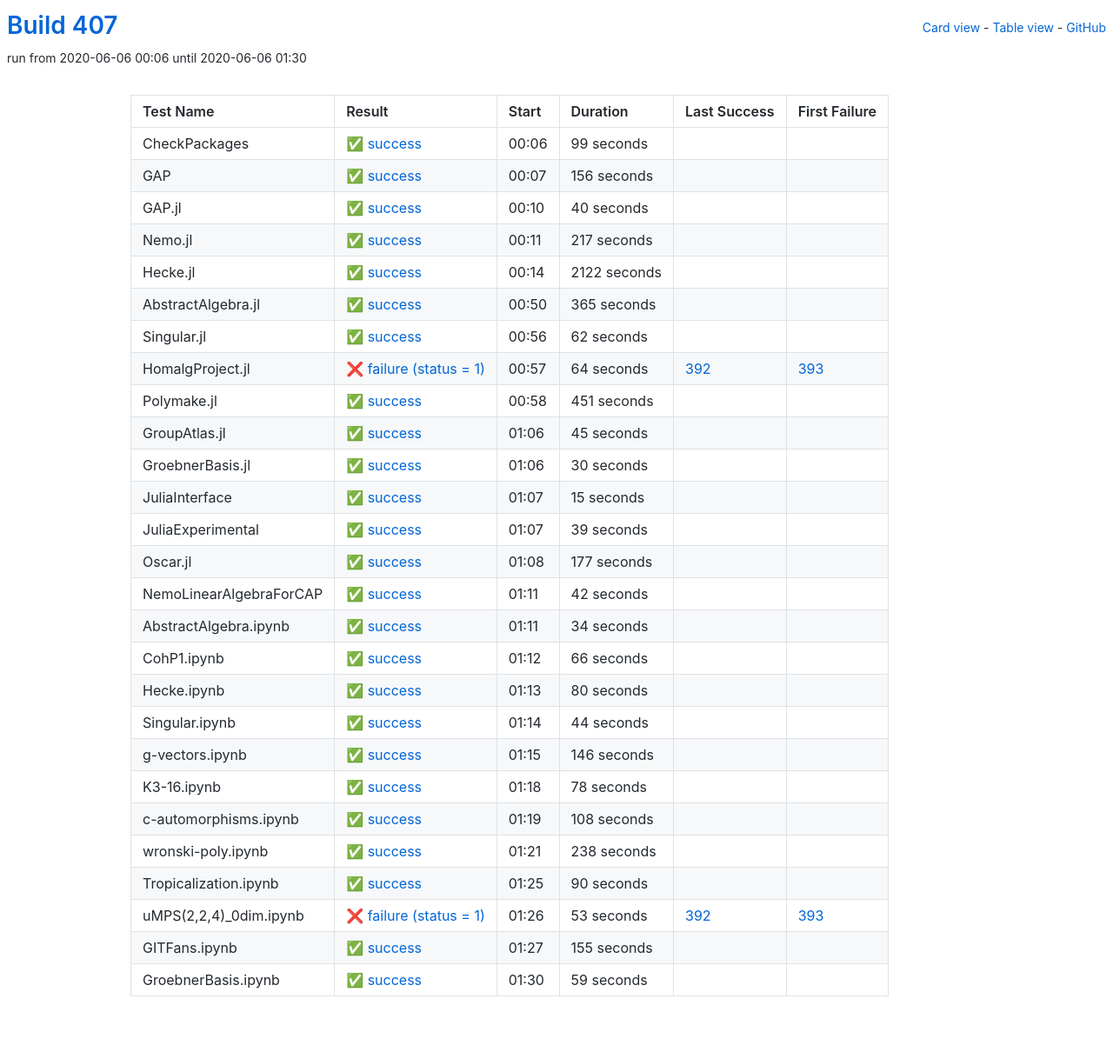
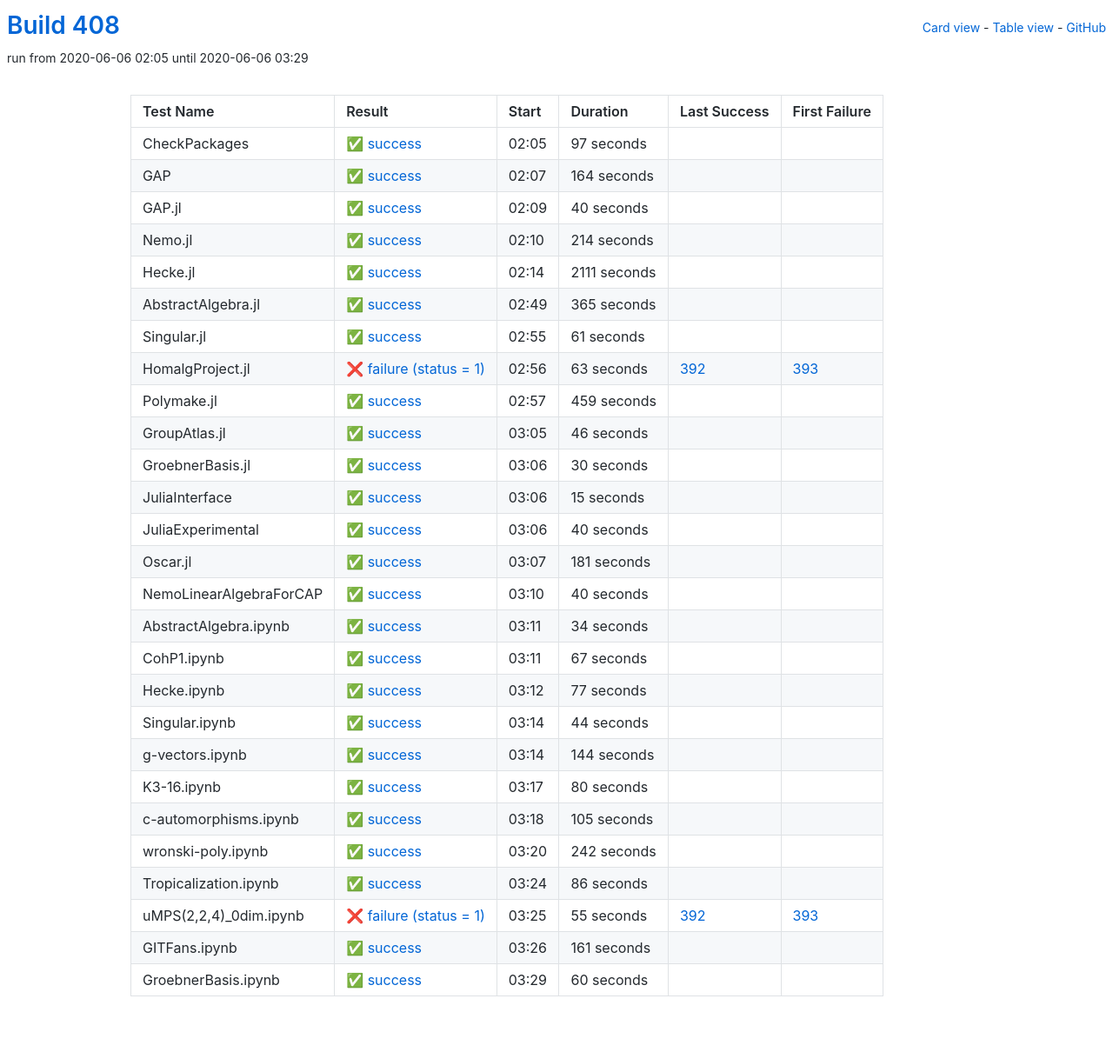
Before and after one commit to oscar-system/oscar-ci-status-1.4, a Jekyll site: the page built from table.html, in a window 1280 px wide. Shown: the whole page at 87% size. Built offline with Jekyll 4.4.1, drawn with Linux system fonts in a browser that asks for light colours.

Commit message:
Build 408

```diff
--- a/_data/ci.yml
+++ b/_data/ci.yml
@@ -1,29 +1,29 @@
-build: 407
-build_url: https://oscarci.mathematik.uni-kl.de/job/oscar-julia-1.4/407/
+build: 408
+build_url: https://oscarci.mathematik.uni-kl.de/job/oscar-julia-1.4/408/
 job: oscar-julia-1.4
 tests:
-- duration: 99
+- duration: 97
   exitcode: 0
   first_failure: false
   first_failure_url: null
   id: checkpackages
   last_success: false
   last_success_url: null
-  log: https://oscarci.mathematik.uni-kl.de/job/oscar-julia-1.4/407/artifact/logs/build-407/CheckPackages.log
+  log: https://oscarci.mathematik.uni-kl.de/job/oscar-julia-1.4/408/artifact/logs/build-408/CheckPackages.log
   name: CheckPackages
-  start: 2020-06-06 00:06
+  start: 2020-06-06 02:05
   status: success
   success: true
-- duration: 156
+- duration: 164
   exitcode: 0
   first_failure: false
   first_failure_url: null
   id: gap
   last_success: false
   last_success_url: null
-  log: https://oscarci.mathematik.uni-kl.de/job/oscar-julia-1.4/407/artifact/logs/build-407/GAP.log
+  log: https://oscarci.mathematik.uni-kl.de/job/oscar-julia-1.4/408/artifact/logs/build-408/GAP.log
   name: GAP
-  start: 2020-06-06 00:07
+  start: 2020-06-06 02:07
   status: success
   success: true
 - duration: 40
@@ -33,33 +33,33 @@ tests:
   id: gap-jl
   last_success: false
   last_success_url: null
-  log: https://oscarci.mathematik.uni-kl.de/job/oscar-julia-1.4/407/artifact/logs/build-407/GAP.jl.log
+  log: https://oscarci.mathematik.uni-kl.de/job/oscar-julia-1.4/408/artifact/logs/build-408/GAP.jl.log
   name: GAP.jl
-  start: 2020-06-06 00:10
+  start: 2020-06-06 02:09
   status: success
   success: true
-- duration: 217
+- duration: 214
   exitcode: 0
   first_failure: false
   first_failure_url: null
   id: nemo-jl
   last_success: false
   last_success_url: null
-  log: https://oscarci.mathematik.uni-kl.de/job/oscar-julia-1.4/407/artifact/logs/build-407/Nemo.jl.log
+  log: https://oscarci.mathematik.uni-kl.de/job/oscar-julia-1.4/408/artifact/logs/build-408/Nemo.jl.log
   name: Nemo.jl
-  start: 2020-06-06 00:11
+  start: 2020-06-06 02:10
   status: success
   success: true
-- duration: 2122
+- duration: 2111
   exitcode: 0
   first_failure: false
   first_failure_url: null
   id: hecke-jl
   last_success: false
   last_success_url: null
-  log: https://oscarci.mathematik.uni-kl.de/job/oscar-julia-1.4/407/artifact/logs/build-407/Hecke.jl.log
+  log: https://oscarci.mathematik.uni-kl.de/job/oscar-julia-1.4/408/artifact/logs/build-408/Hecke.jl.log
   name: Hecke.jl
-  start: 2020-06-06 00:14
+  start: 2020-06-06 02:14
   status: success
   success: true
 - duration: 365
@@ -69,57 +69,57 @@ tests:
   id: abstractalgebra-jl
   last_success: false
   last_success_url: null
-  log: https://oscarci.mathematik.uni-kl.de/job/oscar-julia-1.4/407/artifact/logs/build-407/AbstractAlgebra.jl.log
+  log: https://oscarci.mathematik.uni-kl.de/job/oscar-julia-1.4/408/artifact/logs/build-408/AbstractAlgebra.jl.log
   name: AbstractAlgebra.jl
-  start: 2020-06-06 00:50
+  start: 2020-06-06 02:49
   status: success
   success: true
-- duration: 62
+- duration: 61
   exitcode: 0
   first_failure: false
   first_failure_url: null
   id: singular-jl
   last_success: false
   last_success_url: null
-  log: https://oscarci.mathematik.uni-kl.de/job/oscar-julia-1.4/407/artifact/logs/build-407/Singular.jl.log
+  log: https://oscarci.mathematik.uni-kl.de/job/oscar-julia-1.4/408/artifact/logs/build-408/Singular.jl.log
   name: Singular.jl
-  start: 2020-06-06 00:56
+  start: 2020-06-06 02:55
   status: success
   success: true
-- duration: 64
+- duration: 63
   exitcode: 1
   first_failure: 393
   first_failure_url: https://oscarci.mathematik.uni-kl.de/job/oscar-julia-1.4/393/
   id: homalgproject-jl
   last_success: 392
   last_success_url: https://oscarci.mathematik.uni-kl.de/job/oscar-julia-1.4/392/
-  log: https://oscarci.mathematik.uni-kl.de/job/oscar-julia-1.4/407/artifact/logs/build-407/HomalgProject.jl.log
+  log: https://oscarci.mathematik.uni-kl.de/job/oscar-julia-1.4/408/artifact/logs/build-408/HomalgProject.jl.log
   name: HomalgProject.jl
-  start: 2020-06-06 00:57
+  start: 2020-06-06 02:56
   status: failure
   success: false
-- duration: 451
+- duration: 459
   exitcode: 0
   first_failure: false
   first_failure_url: null
   id: polymake-jl
   last_success: false
   last_success_url: null
-  log: https://oscarci.mathematik.uni-kl.de/job/oscar-julia-1.4/407/artifact/logs/build-407/Polymake.jl.log
+  log: https://oscarci.mathematik.uni-kl.de/job/oscar-julia-1.4/408/artifact/logs/build-408/Polymake.jl.log
   name: Polymake.jl
-  start: 2020-06-06 00:58
+  start: 2020-06-06 02:57
   status: success
   success: true
-- duration: 45
+- duration: 46
   exitcode: 0
   first_failure: false
   first_failure_url: null
   id: groupatlas-jl
   last_success: false
   last_success_url: null
-  log: https://oscarci.mathematik.uni-kl.de/job/oscar-julia-1.4/407/artifact/logs/build-407/GroupAtlas.jl.log
+  log: https://oscarci.mathematik.uni-kl.de/job/oscar-julia-1.4/408/artifact/logs/build-408/GroupAtlas.jl.log
   name: GroupAtlas.jl
-  start: 2020-06-06 01:06
+  start: 2020-06-06 03:05
   status: success
   success: true
 - duration: 30
@@ -129,9 +129,9 @@ tests:
   id: groebnerbasis-jl
   last_success: false
   last_success_url: null
-  log: https://oscarci.mathematik.uni-kl.de/job/oscar-julia-1.4/407/artifact/logs/build-407/GroebnerBasis.jl.log
+  log: https://oscarci.mathematik.uni-kl.de/job/oscar-julia-1.4/408/artifact/logs/build-408/GroebnerBasis.jl.log
   name: GroebnerBasis.jl
-  start: 2020-06-06 01:06
+  start: 2020-06-06 03:06
   status: success
   success: true
 - duration: 15
@@ -141,45 +141,45 @@ tests:
   id: juliainterface
   last_success: false
   last_success_url: null
-  log: https://oscarci.mathematik.uni-kl.de/job/oscar-julia-1.4/407/artifact/logs/build-407/JuliaInterface.log
+  log: https://oscarci.mathematik.uni-kl.de/job/oscar-julia-1.4/408/artifact/logs/build-408/JuliaInterface.log
   name: JuliaInterface
-  start: 2020-06-06 01:07
+  start: 2020-06-06 03:06
   status: success
   success: true
-- duration: 39
+- duration: 40
   exitcode: 0
   first_failure: false
   first_failure_url: null
   id: juliaexperimental
   last_success: false
   last_success_url: null
-  log: https://oscarci.mathematik.uni-kl.de/job/oscar-julia-1.4/407/artifact/logs/build-407/JuliaExperimental.log
+  log: https://oscarci.mathematik.uni-kl.de/job/oscar-julia-1.4/408/artifact/logs/build-408/JuliaExperimental.log
   name: JuliaExperimental
-  start: 2020-06-06 01:07
+  start: 2020-06-06 03:06
   status: success
   success: true
-- duration: 177
+- duration: 181
   exitcode: 0
   first_failure: false
   first_failure_url: null
   id: oscar-jl
   last_success: false
   last_success_url: null
-  log: https://oscarci.mathematik.uni-kl.de/job/oscar-julia-1.4/407/artifact/logs/build-407/Oscar.jl.log
+  log: https://oscarci.mathematik.uni-kl.de/job/oscar-julia-1.4/408/artifact/logs/build-408/Oscar.jl.log
   name: Oscar.jl
-  start: 2020-06-06 01:08
+  start: 2020-06-06 03:07
   status: success
   success: true
-- duration: 42
+- duration: 40
   exitcode: 0
   first_failure: false
   first_failure_url: null
   id: nemolinearalgebraforcap
   last_success: false
   last_success_url: null
-  log: https://oscarci.mathematik.uni-kl.de/job/oscar-julia-1.4/407/artifact/logs/build-407/NemoLinearAlgebraForCAP.log
+  log: https://oscarci.mathematik.uni-kl.de/job/oscar-julia-1.4/408/artifact/logs/build-408/NemoLinearAlgebraForCAP.log
   name: NemoLinearAlgebraForCAP
-  start: 2020-06-06 01:11
+  start: 2020-06-06 03:10
   status: success
   success: true
 - duration: 34
@@ -189,33 +189,33 @@ tests:
   id: abstractalgebra-ipynb
   last_success: false
   last_success_url: null
-  log: https://oscarci.mathematik.uni-kl.de/job/oscar-julia-1.4/407/artifact/logs/build-407/AbstractAlgebra.ipynb.log
+  log: https://oscarci.mathematik.uni-kl.de/job/oscar-julia-1.4/408/artifact/logs/build-408/AbstractAlgebra.ipynb.log
   name: AbstractAlgebra.ipynb
-  start: 2020-06-06 01:11
+  start: 2020-06-06 03:11
   status: success
   success: true
-- duration: 66
+- duration: 67
   exitcode: 0
   first_failure: false
   first_failure_url: null
   id: cohp1-ipynb
   last_success: false
   last_success_url: null
-  log: https://oscarci.mathematik.uni-kl.de/job/oscar-julia-1.4/407/artifact/logs/build-407/CohP1.ipynb.log
+  log: https://oscarci.mathematik.uni-kl.de/job/oscar-julia-1.4/408/artifact/logs/build-408/CohP1.ipynb.log
   name: CohP1.ipynb
-  start: 2020-06-06 01:12
+  start: 2020-06-06 03:11
   status: success
   success: true
-- duration: 80
+- duration: 77
   exitcode: 0
   first_failure: false
   first_failure_url: null
   id: hecke-ipynb
   last_success: false
   last_success_url: null
-  log: https://oscarci.mathematik.uni-kl.de/job/oscar-julia-1.4/407/artifact/logs/build-407/Hecke.ipynb.log
+  log: https://oscarci.mathematik.uni-kl.de/job/oscar-julia-1.4/408/artifact/logs/build-408/Hecke.ipynb.log
   name: Hecke.ipynb
-  start: 2020-06-06 01:13
+  start: 2020-06-06 03:12
   status: success
   success: true
 - duration: 44
@@ -225,104 +225,104 @@ tests:
   id: singular-ipynb
   last_success: false
   last_success_url: null
-  log: https://oscarci.mathematik.uni-kl.de/job/oscar-julia-1.4/407/artifact/logs/build-407/Singular.ipynb.log
+  log: https://oscarci.mathematik.uni-kl.de/job/oscar-julia-1.4/408/artifact/logs/build-408/Singular.ipynb.log
   name: Singular.ipynb
-  start: 2020-06-06 01:14
+  start: 2020-06-06 03:14
   status: success
   success: true
-- duration: 146
+- duration: 144
   exitcode: 0
   first_failure: false
   first_failure_url: null
   id: g-vectors-ipynb
   last_success: false
   last_success_url: null
-  log: https://oscarci.mathematik.uni-kl.de/job/oscar-julia-1.4/407/artifact/logs/build-407/g-vectors.ipynb.log
+  log: https://oscarci.mathematik.uni-kl.de/job/oscar-julia-1.4/408/artifact/logs/build-408/g-vectors.ipynb.log
   name: g-vectors.ipynb
-  start: 2020-06-06 01:15
+  start: 2020-06-06 03:14
   status: success
   success: true
-- duration: 78
+- duration: 80
   exitcode: 0
   first_failure: false
   first_failure_url: null
   id: k3-16-ipynb
   last_success: false
   last_success_url: null
-  log: https://oscarci.mathematik.uni-kl.de/job/oscar-julia-1.4/407/artifact/logs/build-407/K3-16.ipynb.log
+  log: https://oscarci.mathematik.uni-kl.de/job/oscar-julia-1.4/408/artifact/logs/build-408/K3-16.ipynb.log
   name: K3-16.ipynb
-  start: 2020-06-06 01:18
+  start: 2020-06-06 03:17
   status: success
   success: true
-- duration: 108
+- duration: 105
   exitcode: 0
   first_failure: false
   first_failure_url: null
   id: c-automorphisms-ipynb
   last_success: false
   last_success_url: null
-  log: https://oscarci.mathematik.uni-kl.de/job/oscar-julia-1.4/407/artifact/logs/build-407/c-automorphisms.ipynb.log
+  log: https://oscarci.mathematik.uni-kl.de/job/oscar-julia-1.4/408/artifact/logs/build-408/c-automorphisms.ipynb.log
   name: c-automorphisms.ipynb
-  start: 2020-06-06 01:19
+  start: 2020-06-06 03:18
   status: success
   success: true
-- duration: 238
+- duration: 242
   exitcode: 0
   first_failure: false
   first_failure_url: null
   id: wronski-poly-ipynb
   last_success: false
   last_success_url: null
-  log: https://oscarci.mathematik.uni-kl.de/job/oscar-julia-1.4/407/artifact/logs/build-407/wronski-poly.ipynb.log
+  log: https://oscarci.mathematik.uni-kl.de/job/oscar-julia-1.4/408/artifact/logs/build-408/wronski-poly.ipynb.log
   name: wronski-poly.ipynb
-  start: 2020-06-06 01:21
+  start: 2020-06-06 03:20
   status: success
   success: true
-- duration: 90
+- duration: 86
   exitcode: 0
   first_failure: false
   first_failure_url: null
   id: tropicalization-ipynb
   last_success: false
   last_success_url: null
-  log: https://oscarci.mathematik.uni-kl.de/job/oscar-julia-1.4/407/artifact/logs/build-407/Tropicalization.ipynb.log
+  log: https://oscarci.mathematik.uni-kl.de/job/oscar-julia-1.4/408/artifact/logs/build-408/Tropicalization.ipynb.log
   name: Tropicalization.ipynb
-  start: 2020-06-06 01:25
+  start: 2020-06-06 03:24
   status: success
   success: true
-- duration: 53
+- duration: 55
   exitcode: 1
   first_failure: 393
   first_failure_url: https://oscarci.mathematik.uni-kl.de/job/oscar-julia-1.4/393/
   id: umps-2-2-4-0dim-ipynb
   last_success: 392
   last_success_url: https://oscarci.mathematik.uni-kl.de/job/oscar-julia-1.4/392/
-  log: https://oscarci.mathematik.uni-kl.de/job/oscar-julia-1.4/407/artifact/logs/build-407/uMPS-2-2-4-_0dim.ipynb.log
+  log: https://oscarci.mathematik.uni-kl.de/job/oscar-julia-1.4/408/artifact/logs/build-408/uMPS-2-2-4-_0dim.ipynb.log
   name: uMPS(2,2,4)_0dim.ipynb
-  start: 2020-06-06 01:26
+  start: 2020-06-06 03:25
   status: failure
   success: false
-- duration: 155
+- duration: 161
   exitcode: 0
   first_failure: false
   first_failure_url: null
   id: gitfans-ipynb
   last_success: false
   last_success_url: null
-  log: https://oscarci.mathematik.uni-kl.de/job/oscar-julia-1.4/407/artifact/logs/build-407/GITFans.ipynb.log
+  log: https://oscarci.mathematik.uni-kl.de/job/oscar-julia-1.4/408/artifact/logs/build-408/GITFans.ipynb.log
   name: GITFans.ipynb
-  start: 2020-06-06 01:27
+  start: 2020-06-06 03:26
   status: success
   success: true
-- duration: 59
+- duration: 60
   exitcode: 0
   first_failure: false
   first_failure_url: null
   id: groebnerbasis-ipynb
   last_success: false
   last_success_url: null
-  log: https://oscarci.mathematik.uni-kl.de/job/oscar-julia-1.4/407/artifact/logs/build-407/GroebnerBasis.ipynb.log
+  log: https://oscarci.mathematik.uni-kl.de/job/oscar-julia-1.4/408/artifact/logs/build-408/GroebnerBasis.ipynb.log
   name: GroebnerBasis.ipynb
-  start: 2020-06-06 01:30
+  start: 2020-06-06 03:29
   status: success
   success: true
```
Also changed, not shown: README.md.
